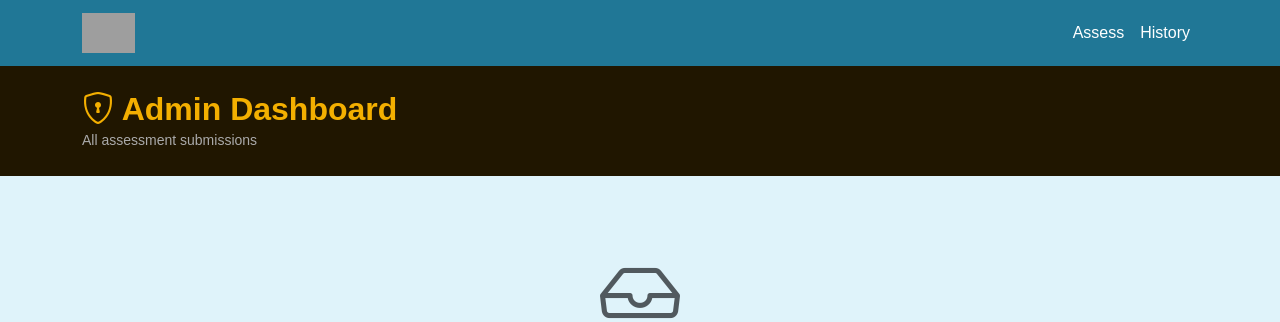
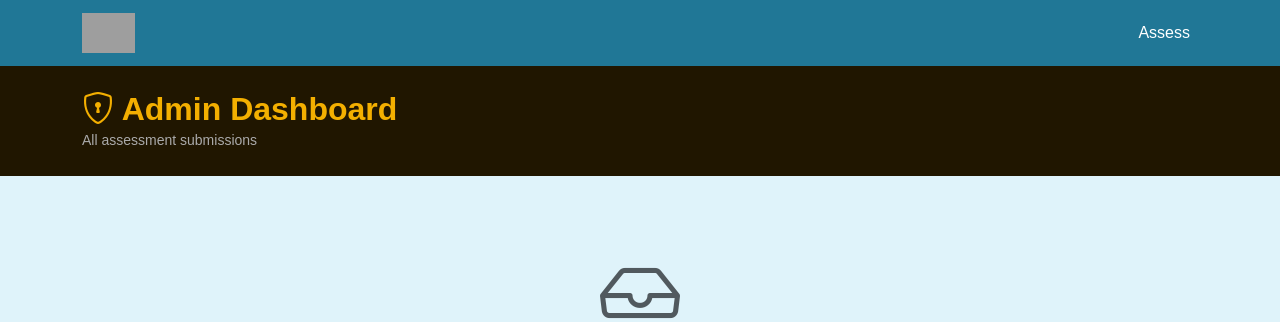
Before and after one commit to rajanand012/Al-First-Mindset-company, a Flask app: page /admin in a window 1280 px wide. Shown: the top 322 px of the page. Run offline with Flask 3, Linux system fonts and the light colour scheme; data that the repository does not hold is empty; some web fonts are replaced; grey boxes are pictures that could not be loaded.

Commit message:
Remove public history pages, keep only /admin for data access
- Remove History link from navbar
- Remove /history and /history/<company> routes
- Remove View History link from results page
- All assessment data now only accessible via /admin

https://claude.ai/code/session_01VjLyAAMQG88LoUwScvRdAJ

```diff
--- a/app.py
+++ b/app.py
@@ -6,7 +6,7 @@ import traceback
 from dotenv import load_dotenv
 from flask import Flask, render_template, request, redirect, url_for, flash, jsonify
 
-from database import init_db, save_assessment, get_assessment, get_company_history, get_all_assessments
+from database import init_db, save_assessment, get_assessment, get_all_assessments
 from scorer import QUESTIONS, score_assessment, generate_recommendations
 from ecosystem_insights import fetch_ecosystem_insights
 
@@ -136,25 +136,6 @@ def results(assessment_id):
     )
 
 
-@app.route("/history")
-def history():
-    assessments = get_all_assessments()
-    return render_template("history.html", assessments=assessments)
-
-
-@app.route("/history/<company_name>")
-def company_history(company_name):
-    assessments = get_company_history(company_name)
-    if not assessments:
-        flash("No assessments found for that company.", "error")
-        return redirect(url_for("history"))
-    return render_template(
-        "company_history.html",
-        company_name=company_name,
-        assessments=assessments,
-    )
-
-
 @app.route("/admin")
 def admin():
     assessments = get_all_assessments()
--- a/templates/base.html
+++ b/templates/base.html
@@ -126,7 +126,6 @@
             </a>
             <div class="navbar-nav ms-auto">
                 <a class="nav-link" href="/">Assess</a>
-                <a class="nav-link" href="/history">History</a>
             </div>
         </div>
     </nav>
--- a/templates/results.html
+++ b/templates/results.html
@@ -109,10 +109,7 @@
     </div>
 
     <div class="text-center mt-4">
-        <a href="/" class="btn btn-ai me-2"><i class="bi bi-plus-circle"></i> New Assessment</a>
-        <a href="/history/{{ assessment.company_name }}" class="btn btn-outline-secondary">
-            <i class="bi bi-clock-history"></i> View History
-        </a>
+        <a href="/" class="btn btn-ai"><i class="bi bi-plus-circle"></i> New Assessment</a>
     </div>
 </div>
 {% endblock %}
```
